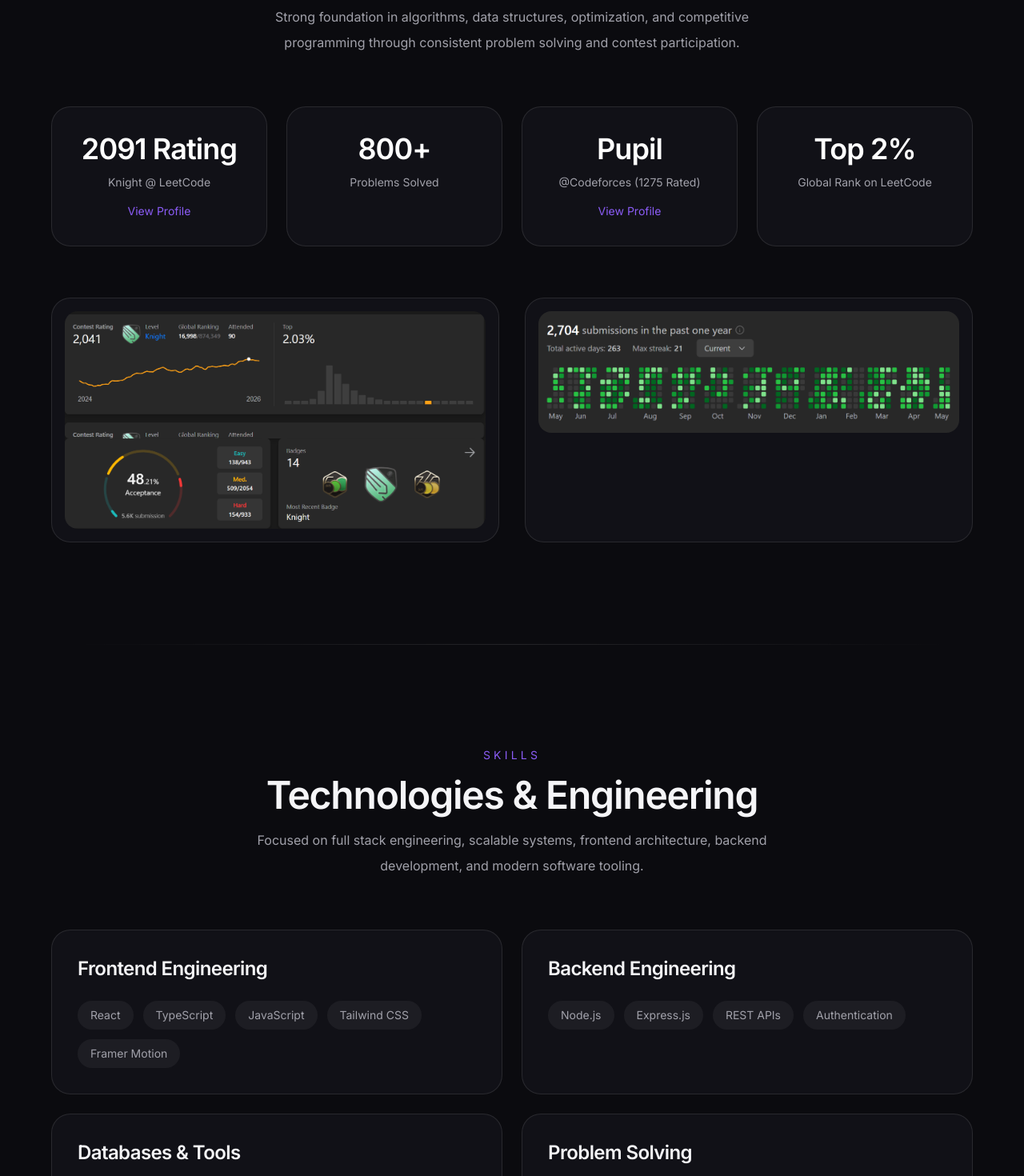
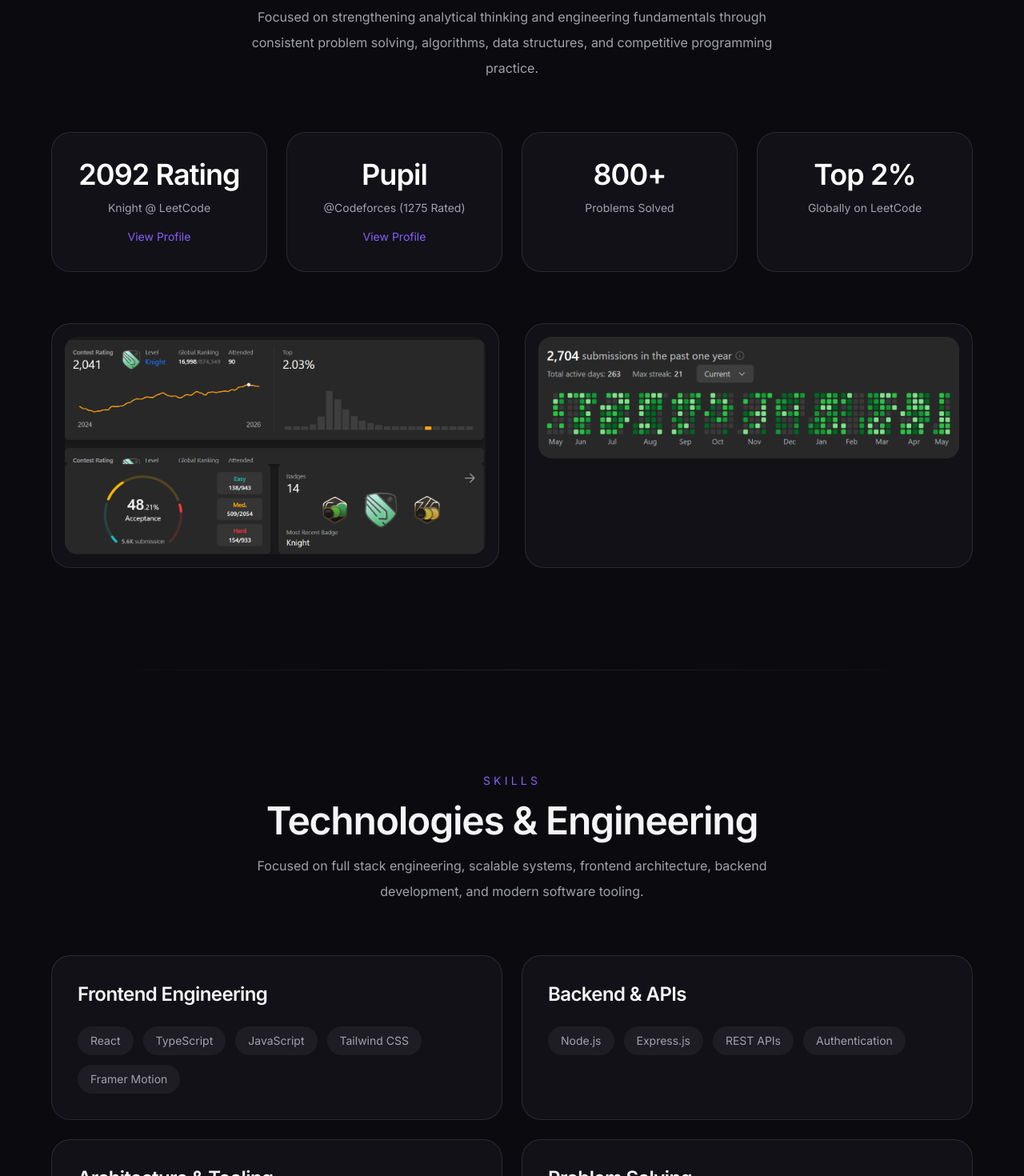
Before and after one commit to sagarnage123/portfolio, a React (Vite) app: page / in a window 1280 px wide. Shown: the part 2200-3670 px from the top of the page at 80% size. Built offline with nearby package versions, Linux system fonts and the light colour scheme.

Commit message:
Final data updated

```diff
--- a/src/sections/DSA/DSA.tsx
+++ b/src/sections/DSA/DSA.tsx
@@ -37,9 +37,7 @@
             text-[#A1A1AA]
           "
                 >
-                    Strong foundation in algorithms, data structures,
-                    optimization, and competitive programming through
-                    consistent problem solving and contest participation.
+                        Focused on strengthening analytical thinking and engineering fundamentals through consistent problem solving, algorithms, data structures, and competitive programming practice.
                 </p>
             </div>
             <div
@@ -54,14 +52,9 @@
             >
                 {[
                     {
-                        value: "2091 Rating",
+                        value: "2092 Rating",
                         label: "Knight @ LeetCode",
                         link: "https://leetcode.com/u/sagarnage/",
-                    },
-
-                    {
-                        value: "800+",
-                        label: "Problems Solved",
                     },
 
                     {
@@ -71,8 +64,14 @@
                     },
 
                     {
+                        value: "800+",
+                        label: "Problems Solved",
+                    },
+
+
+                    {
                         value: "Top 2%",
-                        label: "Global Rank on LeetCode",
+                        label: "Globally on LeetCode",
                     },
                 ].map((item) => (
                     <div
--- a/src/sections/Skills/Skills.tsx
+++ b/src/sections/Skills/Skills.tsx
@@ -62,7 +62,7 @@
                     },
 
                     {
-                        title: "Backend Engineering",
+                        title: "Backend & APIs",
                         skills: [
                             "Node.js",
                             "Express.js",
@@ -72,12 +72,13 @@
                     },
 
                     {
-                        title: "Databases & Tools",
+                        title: "Architecture & Tooling",
                         skills: [
                             "MongoDB",
                             "Mongoose",
                             "Git",
                             "Postman",
+                            "Scalable Code Structure",
                         ],
                     },
 
```
